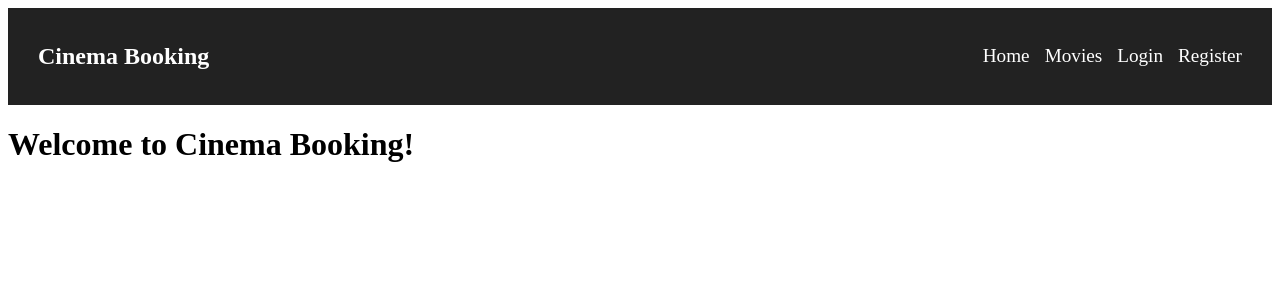
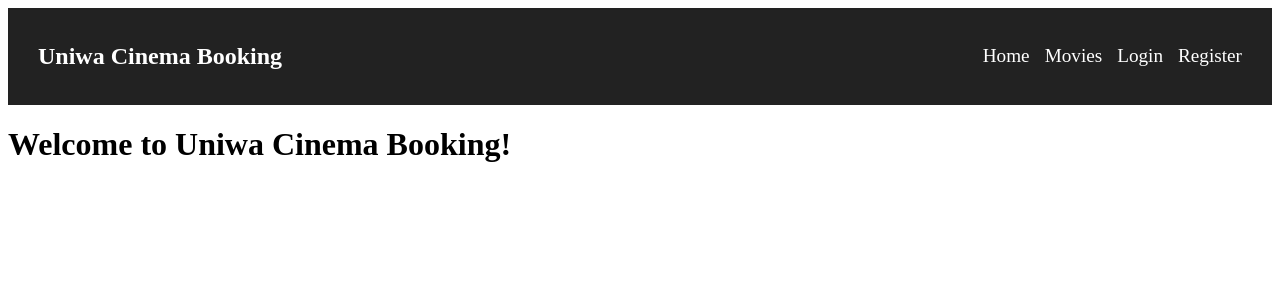
Before and after one commit to Kegar3/uniwa-softwaretech-cinema, a React (Vite) app in the folder cinema-frontend/: page / in a window 1280 px wide. Shown: the top 300 px of the page. Built offline with nearby package versions, Linux system fonts and the light colour scheme.

Commit message:
Update branding in Navbar and Home components to Uniwa Cinema Booking

```diff
--- a/cinema-frontend/src/components/Navbar.jsx
+++ b/cinema-frontend/src/components/Navbar.jsx
@@ -18,7 +18,7 @@ const Navbar = ({ isAuthenticated, onLogout }) => {
 
     return (
         <nav style={styles.navbar}>
-        <h2 style={styles.logo}>Cinema Booking</h2>
+        <h2 style={styles.logo}>Uniwa Cinema Booking</h2>
         <ul style={styles.navLinks}>
         <li><Link to="/" style={styles.link}>Home</Link></li>
         <li><Link to="/movies" style={styles.link}>Movies</Link></li>
--- a/cinema-frontend/src/pages/Home.jsx
+++ b/cinema-frontend/src/pages/Home.jsx
@@ -1,5 +1,5 @@
 const Home = () => {
-    return <h1>Welcome to Cinema Booking!</h1>;
+    return <h1>Welcome to Uniwa Cinema Booking!</h1>;
   };
 
   export default Home;
```
